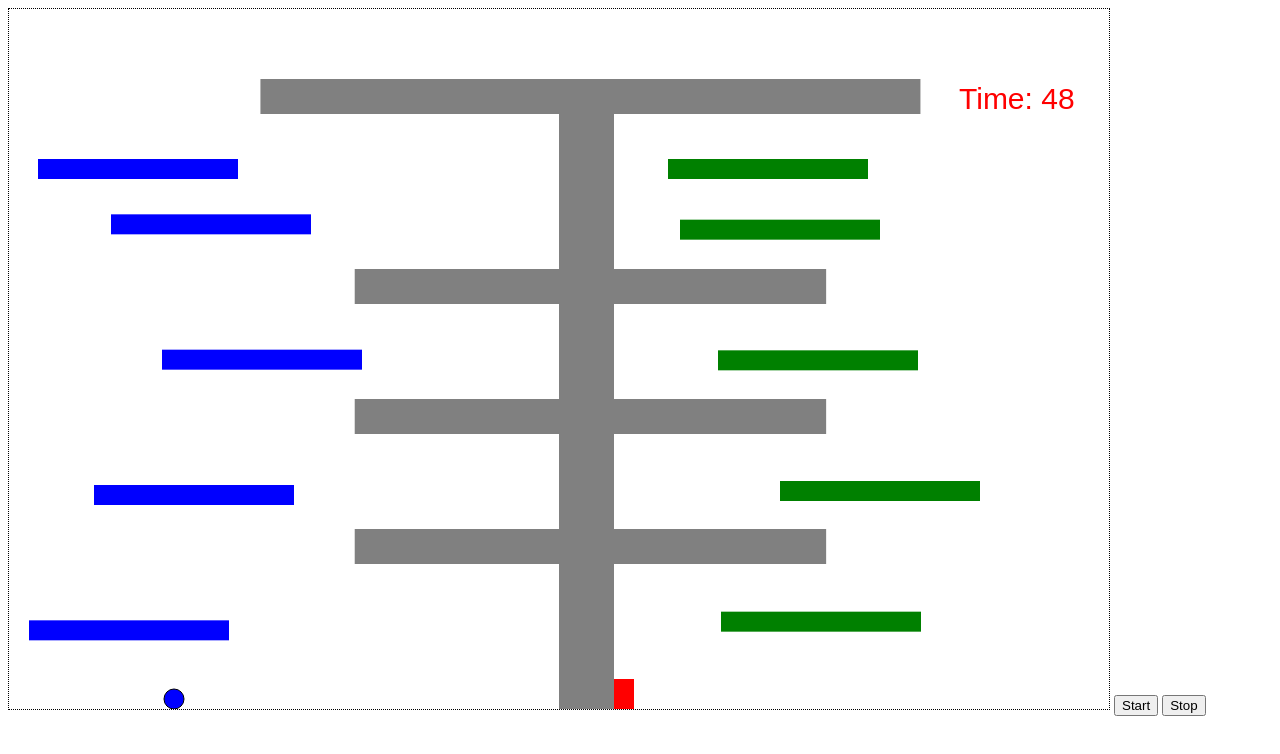
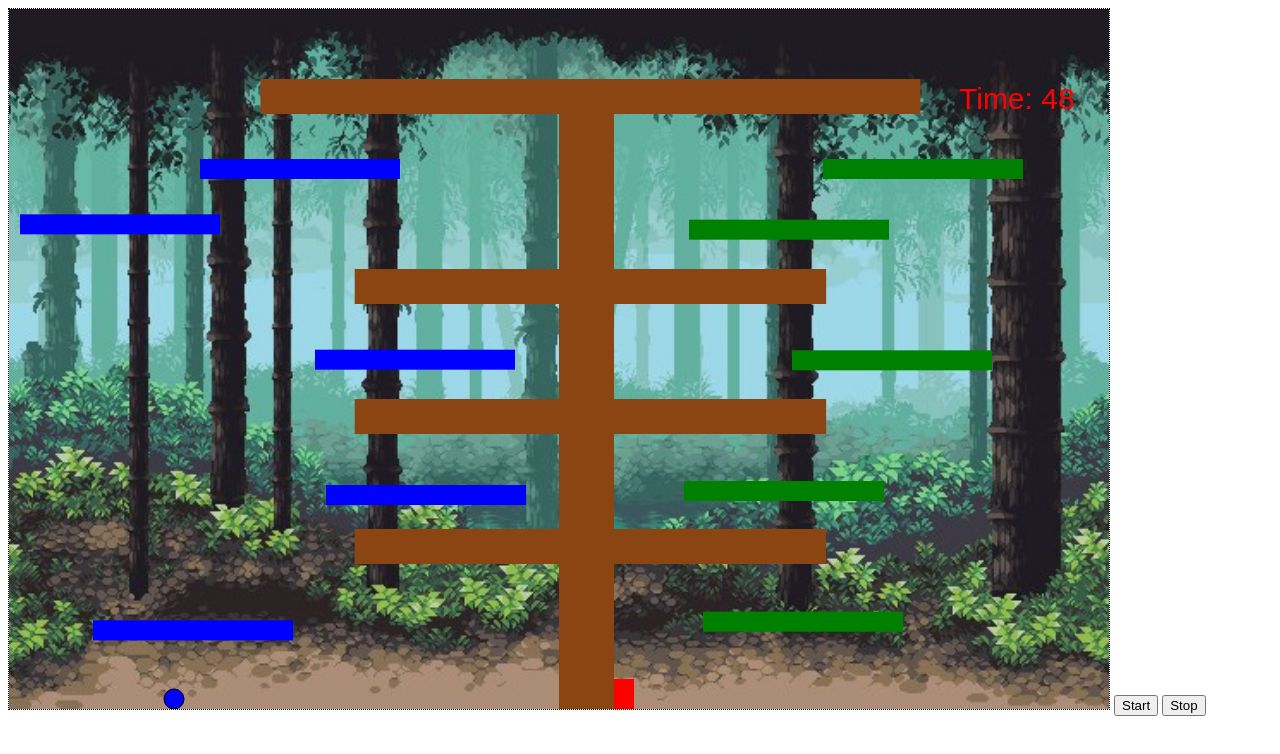
Before and after one commit to alvaroreguera/Game, a plain HTML site: page index.html in a window 1280 px wide. Both pictures are taken after a click on the button "Start". Drawn offline with Linux system fonts and the light colour scheme.

Commit message:
poniéndolo bonito

```diff
--- a/css/style.css
+++ b/css/style.css
@@ -3,9 +3,10 @@
     border: 1px dotted;
 }
 
-/* body {
+ body {
 background-image: url("../images/ST-ewokvillage.jpg");
     background-size: cover;
+    background-repeat: no-repeat;
     height: 100%;
     width: 100%;
-}  */
+}
--- a/index.html
+++ b/index.html
@@ -7,9 +7,6 @@
     <script type="text/javascript" src="js/background.js"></script>
     <script type="text/javascript" src="js/player.js"></script>
     <script type="text/javascript" src="js/Rock.js"></script>
-    <script type="text/javascript" src="js/FixedRock.js"></script>
-    <script type="text/javascript" src="js/MovingRockLeft.js"></script>
-    <script type="text/javascript" src="js/MovingRockRight.js"></script>
     <script type="text/javascript" src="js/Score.js"></script>
     <script type="text/javascript" src="js/Win.js"></script>
     <script type="text/javascript" src="js/game.js"></script>
--- a/js/MovingRockRight.js
+++ /dev/null
@@ -1,22 +0,0 @@
-function MovingRockRight(game, posX, posY, width, height) {
-    this.game = game;
-    this.posX = posX;
-    this.posY = posY;
-    this.color = "green";
-    this.width = width;
-    this.height = height;
-    this.vx = 3
-}
-
-MovingRockRight.prototype.draw = function () {
-    this.game.ctx.fillStyle = this.color;
-    this.game.ctx.fillRect(this.posX, this.posY, this.width, this.height);
-}
-
-MovingRockRight.prototype.move = function() {
-    this.posX += this.vx;
-    if (this.posX > this.game.canvas.width - 200 || this.posX < this.game.canvas.width / 2 + this.game.canvas.width*0.05)  {
-      this.vx *= -1;
-    }
-
-};
--- a/js/background.js
+++ b/js/background.js
@@ -0,0 +1,15 @@
+
+function Background(game) {
+  this.game = game;
+  this.x = 0;
+  this.y = 0;
+
+
+  this.img = new Image();
+  this.img.src = "images/bamboo.png";
+}
+
+
+Background.prototype.draw = function() {
+  this.game.ctx.drawImage(this.img, this.x, this.y, this.game.canvas.width, this.game.canvas.height);
+};
--- a/js/game.js
+++ b/js/game.js
@@ -1,28 +1,18 @@
 function Game(canvasId) {
     this.canvas = document.getElementById(canvasId);
     this.ctx = this.canvas.getContext("2d");
-    // this.background = new Background(this);
+    this.background = new Background(this);
     this.player = new Player(this);
     this.win = new Win(this);
     this.framesCounter = 0;
     this.score = new Score(this);
     this.rock = [];
     this.rockNumber = 15;
-    // this.movingRockLeft = [];
-    // this.movingRockLeftNumber = 5;
-    // this.movingRockRight = [];
-    // this.movingRockRightNumber = 5;
-    // this.fixedRock = [];
-    // this.fixedRockNumber = 5;
     this.decrement = 50;
 
 }
 Game.prototype.start = function () {
 
-
-    // this.generateMovingRockLeft();
-    // this.generateMovingRockRight();
-    // this.generateFixedRock();
     this.generateRock();
     this.interval = setInterval(function () {
 
@@ -75,20 +65,20 @@
     var width = this.canvas.width;
     for (let i = 0; i < this.rockNumber; i++) {
         if (i == 0) {
-            this.rock.push(new Rock(this, Math.floor(Math.random() * (this.canvas.width / 2 - 200)), (height / this.rockNumber * i) + 150, 200, 20, "blue", 3))
+            this.rock.push(new Rock(this, Math.floor(Math.random() * (this.canvas.width / 2 - 200)), (height / this.rockNumber * i) + 150, 200, 20, "blue", Math.floor(Math.random() * (7-3)+1)))
         } else if (i < 5 && i > 0) {
-            this.rock.push(new Rock(this, Math.floor(Math.random() * (this.canvas.width / 2 - 200)), (height / this.rockNumber * i * 2.9) + 70, 200, 20, "blue", 3))
+            this.rock.push(new Rock(this, Math.floor(Math.random() * (this.canvas.width / 2 - 200)), (height / this.rockNumber * i * 2.9) + 70, 200, 20, "blue", Math.floor(Math.random() * (7-3)+1)))
             }  else if (i == 5) {
-            this.rock.push(new Rock(this, Math.floor(Math.random() * (this.canvas.width - 200 - this.canvas.width / 2 - 200) + this.canvas.width / 2 + 200), (height / this.rockNumber * (i - 5) + 150), 200, 20, "green", 3))
+            this.rock.push(new Rock(this, Math.floor(Math.random() * (this.canvas.width - 200 - this.canvas.width / 2 - 200) + this.canvas.width / 2 + 200), (height / this.rockNumber * (i - 5) + 150), 200, 20, "green", Math.floor(Math.random() * (7-3)+1)))
         } else if (i < 10 && i > 5) {
-            this.rock.push(new Rock(this, Math.floor(Math.random() * (this.canvas.width - 200 - this.canvas.width / 2 - 200) + this.canvas.width / 2 + 200), (height / this.rockNumber * (i - 5) * 2.8) + 80, 200, 20, "green", 3))
+            this.rock.push(new Rock(this, Math.floor(Math.random() * (this.canvas.width - 200 - this.canvas.width / 2 - 200) + this.canvas.width / 2 + 200), (height / this.rockNumber * (i - 5) * 2.8) + 80, 200, 20, "green", Math.floor(Math.random() * (7-3)+1)))
         } else if (i == 10) {
-            this.rock.push(new Rock(this, width / 2, height * 0.1, width * 0.05, height * 0.9, "grey", 0))
+            this.rock.push(new Rock(this, width / 2, height * 0.1, width * 0.05, height * 0.9, "#8B4513", 0))
         } else if (i == 11) {
-            this.rock.push(new Rock(this, width * 1.6 / 7, height * 0.1, width * 0.6, height * 0.05, "grey", 0))
+            this.rock.push(new Rock(this, width * 1.6 / 7, height * 0.1, width * 0.6, height * 0.05, "#8B4513", 0))
         }
         else {
-            this.rock.push(new Rock(this, width * 2.2 / 7, (i - 10) * 130, width * 3 / 7, height * 0.05, "grey", 0))
+            this.rock.push(new Rock(this, width * 2.2 / 7, (i - 10) * 130, width * 3 / 7, height * 0.05, "#8B4513", 0))
         }
 
     }
@@ -254,7 +244,7 @@
 
 
     Game.prototype.draw = function () {
-
+this.background.draw();
         this.player.draw();
         this.win.draw();
         this.score.draw();
--- a/js/player.js
+++ b/js/player.js
@@ -22,8 +22,8 @@
     this.gravity = 0.25;
     this.setListeners();
 }
-// this.img = new Image();
-// this.img.src = "./img/player.png";
+//  this.img = new Image();
+// this.img.src = "./images/stand1.png";
 // this.width = 80;
 // this.height = 100;
 // this.animateImg();
```
Also changed, not shown: images/bamboo.png (added), images/ewok.jpg (added), images/sprites/jumpL.png (added), images/sprites/jumpR.png (added), images/sprites/stand1.png (added), images/sprites/walkD.png (added), images/sprites/walkL.png (added).
